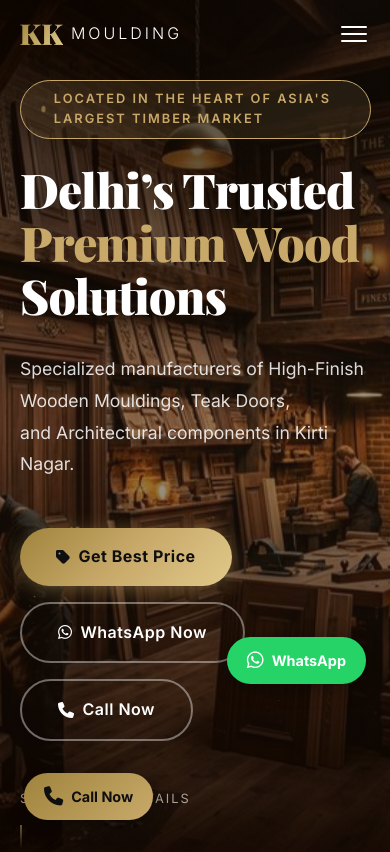
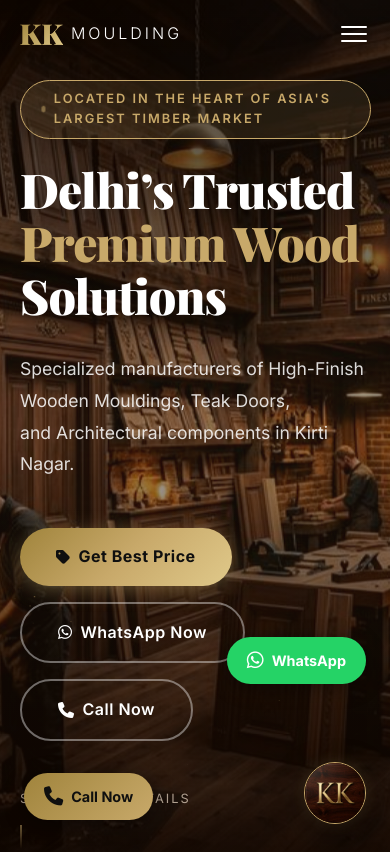
Before and after one commit to karanak1513-debug/K-K-MOULDING, a plain HTML site: page index.html in a window 390 px wide. Shown: the top 852 px of the page. Drawn offline with nearby package versions, Linux system fonts and the light colour scheme.

Commit message:
Fixed Landbot launcher activation logic and improved branding responsiveness

```diff
--- a/index.html
+++ b/index.html
@@ -24,20 +24,20 @@
   <style>
     #custom-landbot-launcher {
       position: fixed;
-      bottom: 25px;
-      right: 25px;
-      width: 60px;
-      height: 60px;
+      bottom: 24px;
+      right: 24px;
+      width: 62px;
+      height: 62px;
       background: #1a0f08;
-      border: 2px solid var(--gold);
+      border: 1px solid var(--gold);
       border-radius: 50%;
       cursor: pointer;
-      z-index: 9998;
-      box-shadow: 0 10px 30px rgba(0,0,0,0.5), var(--shadow-gold);
-      display: none; /* Shown after init */
+      z-index: 10001; /* Above almost everything */
+      box-shadow: 0 10px 30px rgba(0,0,0,0.5), 0 0 15px rgba(200,169,106,0.2);
+      display: flex; /* Shown immediately */
       align-items: center;
       justify-content: center;
-      transition: transform 0.3s cubic-bezier(0.175, 0.885, 0.32, 1.275), box-shadow 0.3s;
+      transition: all 0.4s cubic-bezier(0.175, 0.885, 0.32, 1.275);
       overflow: hidden;
     }
     #custom-landbot-launcher:hover {
@@ -78,37 +78,48 @@
   <script>
     window.addEventListener('mouseover', initLandbot, { once: true });
     window.addEventListener('touchstart', initLandbot, { once: true });
+    window.addEventListener('scroll', initLandbot, { once: true });
+
     var myLandbot;
     function initLandbot() {
       if (!myLandbot) {
+        myLandbot = true; // Temporary flag to avoid double script injection
         var s = document.createElement('script');
         s.type = "module"
         s.async = true;
-        s.addEventListener('load', function() {
+        s.onload = () => {
           myLandbot = new Landbot.Livechat({
-            configUrl: 'https://storage.googleapis.com/landbot.online/v3/H-3374822-1AJUTAJBC9U60JB5/index.json',
+             configUrl: 'https://storage.googleapis.com/landbot.online/v3/H-3374822-1AJUTAJBC9U60JB5/index.json',
+             launcherOptions: { enable: false } // Force hide official logo
           });
-
-          // PREMIUM CUSTOM ICON LOGIC
-          myLandbot.on('landbot-load', () => {
-            myLandbot.setLauncherOptions({ enable: false }); // Hide official logo
-            const customIcon = document.getElementById('custom-landbot-launcher');
-            if (customIcon) {
-              customIcon.style.display = 'flex'; // Show KK logo
-              customIcon.onclick = () => myLandbot.open();
-            }
-          });
-        });
+          myLandbot.on('landbot-load', () => myLandbot.setLauncherOptions({ enable: false }));
+        };
         s.src = 'https://cdn.landbot.io/landbot-3/landbot-3.0.0.mjs';
         var x = document.getElementsByTagName('script')[0];
         x.parentNode.insertBefore(s, x);
+      }
+    }
+
+    function toggleChatbot() {
+      if (myLandbot === true) return; // Still loading script
+      if (!myLandbot) {
+        initLandbot();
+        // Wait for it to be ready, then open
+        const checkReady = setInterval(() => {
+          if (myLandbot && typeof myLandbot.openChat === 'function') {
+            myLandbot.openChat();
+            clearInterval(checkReady);
+          }
+        }, 100);
+      } else {
+        myLandbot.openChat();
       }
     }
   </script>
 </head>
 <body>
   <!-- Custom Landbot Launcher Button -->
-  <div id="custom-landbot-launcher" title="Chat with Us">
+  <div id="custom-landbot-launcher" title="Chat with Us" onclick="toggleChatbot()">
     <img src="images/kk_bot_icon.png" alt="KK Moulding Chat Icon">
   </div>
 
```
